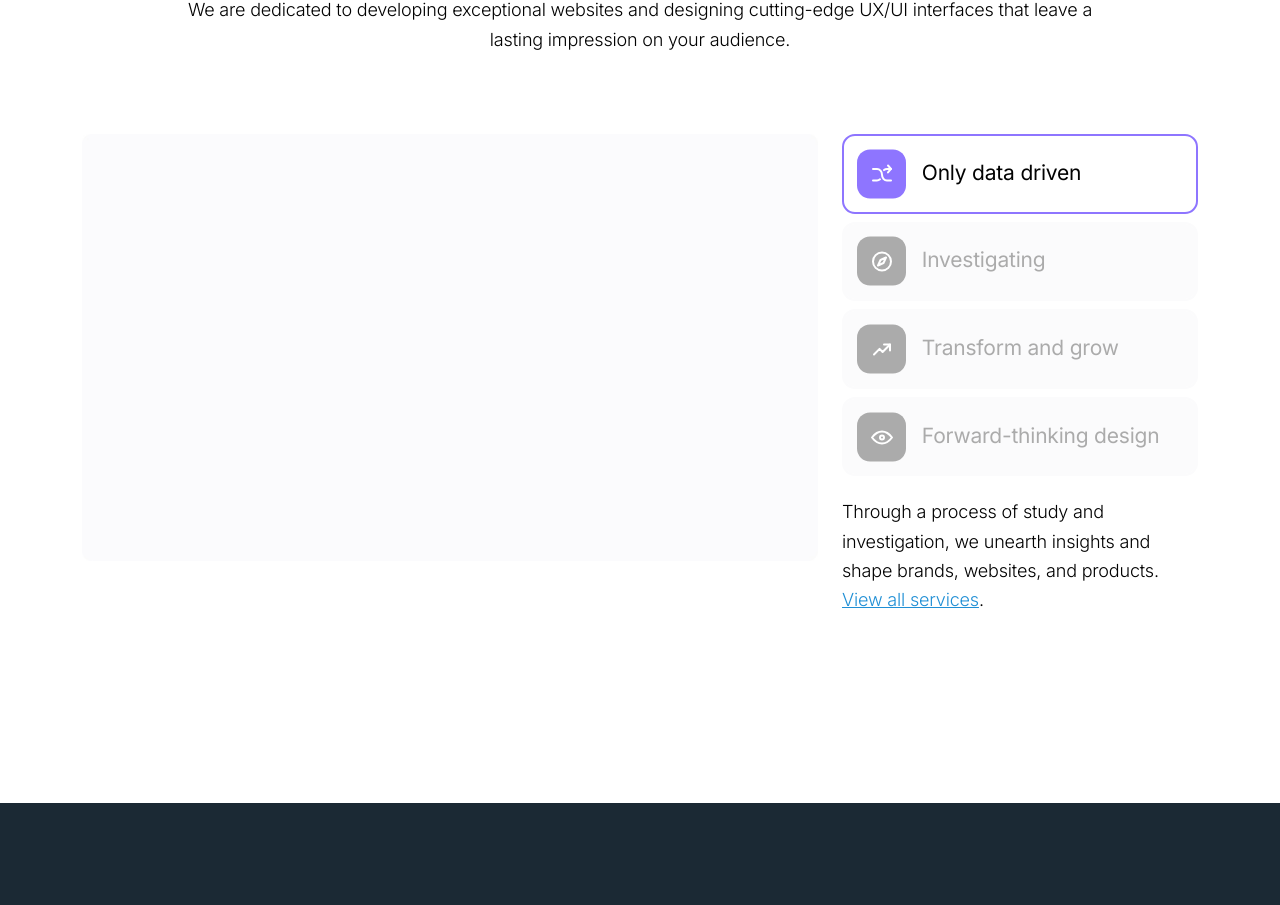
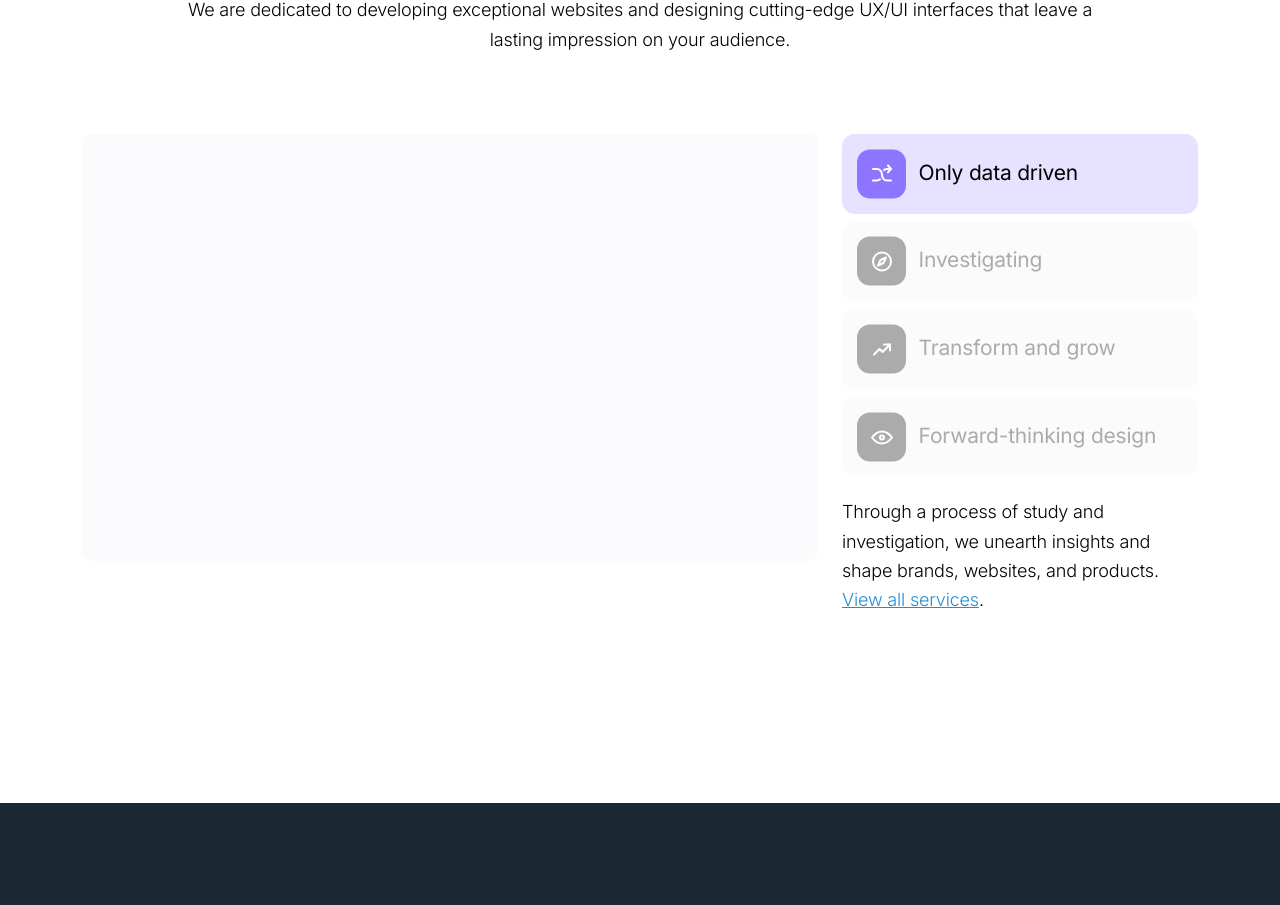
Before and after one commit to mcpalez/simple-react-web, a React (Create React App) app: page / in a window 1280 px wide. Shown: the part 954-1859 px from the top of the page. Built offline with nearby package versions, Linux system fonts and the light colour scheme.

Commit message:
added one color from design system for page home, tab section

```diff
--- a/src/assets/Styles/_variables.scss
+++ b/src/assets/Styles/_variables.scss
@@ -22,6 +22,7 @@ body {
     $--st-deep-blue: #003B99;
     $--st-navy: #1A2347;
     $--st-light-purple: #CAC0FA;
+    $--st-light-purple-100: #e7e2ff;
     $--st-indigo: #8E75FF;
     $--st-pink: #FD3B79;
     $--st-yellow: #FEC83B;
@@ -48,6 +49,7 @@ body {
     --st-deep-blue: #{$--st-deep-blue};
     --st-navy: #{$--st-navy};
     --st-light-purple: #{$--st-light-purple};
+    --st-light-purple-100: #{$--st-light-purple-100};
     --st-indigo: #{$--st-indigo};
     --st-pink: #{$--st-pink};
     --st-yellow: #{$--st-yellow};
--- a/src/assets/Styles/pages/home/_home-tabs.scss
+++ b/src/assets/Styles/pages/home/_home-tabs.scss
@@ -62,18 +62,23 @@
                                         padding: 1.4vh 0;
                                     }
                                     svg {
-                                        margin-right: 2vh;
+                                        margin-right: 1.6vh;
+                                        @include lt-md {
+                                            height: 44px;
+                                            width: 44px;
+                                        }
                                     }
                                     &[aria-selected="true"] {
-                                        background: none;
-                                        border: 2px solid var(--st-indigo);
+                                        background: var(--st-light-purple-100);
+                                        border: 2px solid var(--st-light-purple-100);
                                         color: var(--st-black);
                                         @include lt-md {
+                                            background: none;
                                             border: none;
                                             border-bottom: 2px solid var(--st-indigo);
                                         }
                                         svg {
-                                            margin-right: 2vh;
+                                            margin-right: 1.6vh;
                                             rect {
                                                 fill: var(--st-indigo);
                                             }
```
